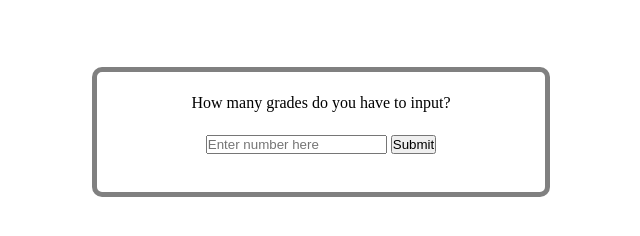
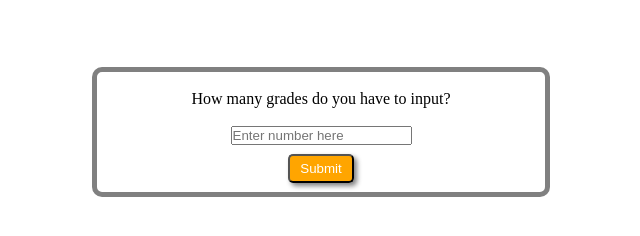
Before and after one commit to andrew-sotiriou/grade-calc, a website: page app/index.html in a window 1280 px wide. Shown: the whole page, without its empty margins (319-959 px from the left). Drawn offline with nearby package versions, Linux system fonts and the light colour scheme; files that its build step writes are made by us from their sources.

Commit message:
many changes for new visual look.  included new class button

```diff
--- a/app/scss/calc.scss
+++ b/app/scss/calc.scss
@@ -10,9 +10,8 @@
     text-align: center;
     border: 5px solid grey;
     position: fixed;
-
     p{
-		padding: 5%;
+		padding: 4%;
 		margin: 0%;
 	}
 }
@@ -36,37 +35,54 @@
 	height: auto;
 }
 
+.button{
+	@include border-radius(5px);
+	@include linear-gradient(#ffa500, #ffa500);
+	@include box-shadow(grey 3px 3px 5px);
+	padding: 5px 10px;
+	color: white;
+	&:hover{
+		background: #eb9f14;
+		cursor:pointer;
+	}
+	&:focus{
+		outline: 0;
+	}
+}
+
 .gradeboxlabel {
-    text-align:left;
+    text-align: left;
 }
 
 .weighboxlabel{
-	text-align:left;
-	padding-left:2%;
+	text-align: left;
+	padding-left: 2%;
 }
 
 .hide{
 	display:none;
 }
 
-/*input[type='number']{
-	margin-left:3%;
-}*/
+#initForm input{
+	display: block;
+	margin: 0 auto;
+	margin-bottom: 2%;
+}
 
 input:disabled {
     background-color: lightgrey;
 }
 
 #form-buttons{
-	padding-top:20px;
+	padding-top: 20px;
 }
 
 .indiv-weight{
-	margin-left:2%;
+	margin-left: 2%;
 }
 
 #weight-lock-global{
-	margin-left:20px;
+	margin-left: 20px;
 }
 
 #refresh{
```
Also changed, not shown: html/css/calc.css.
